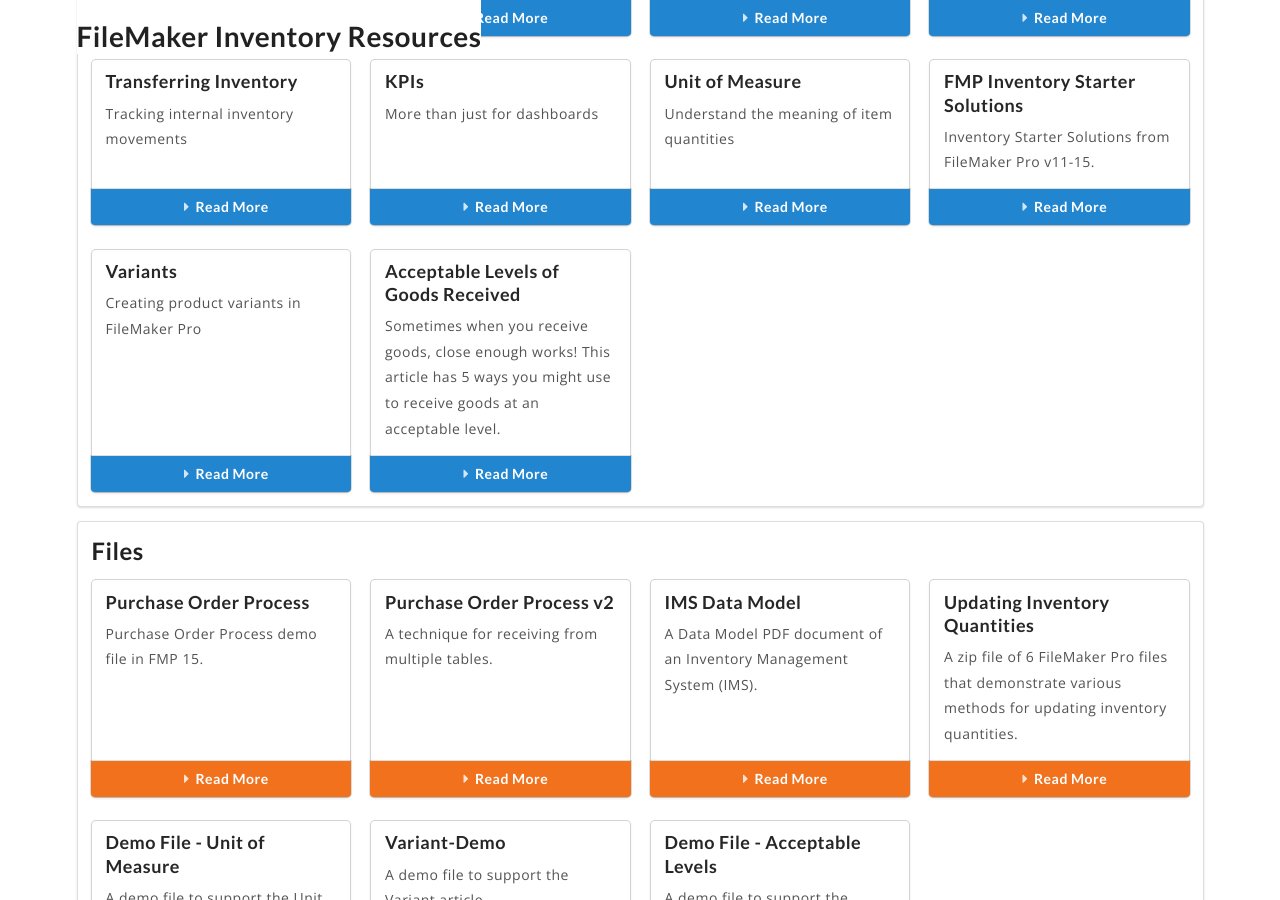
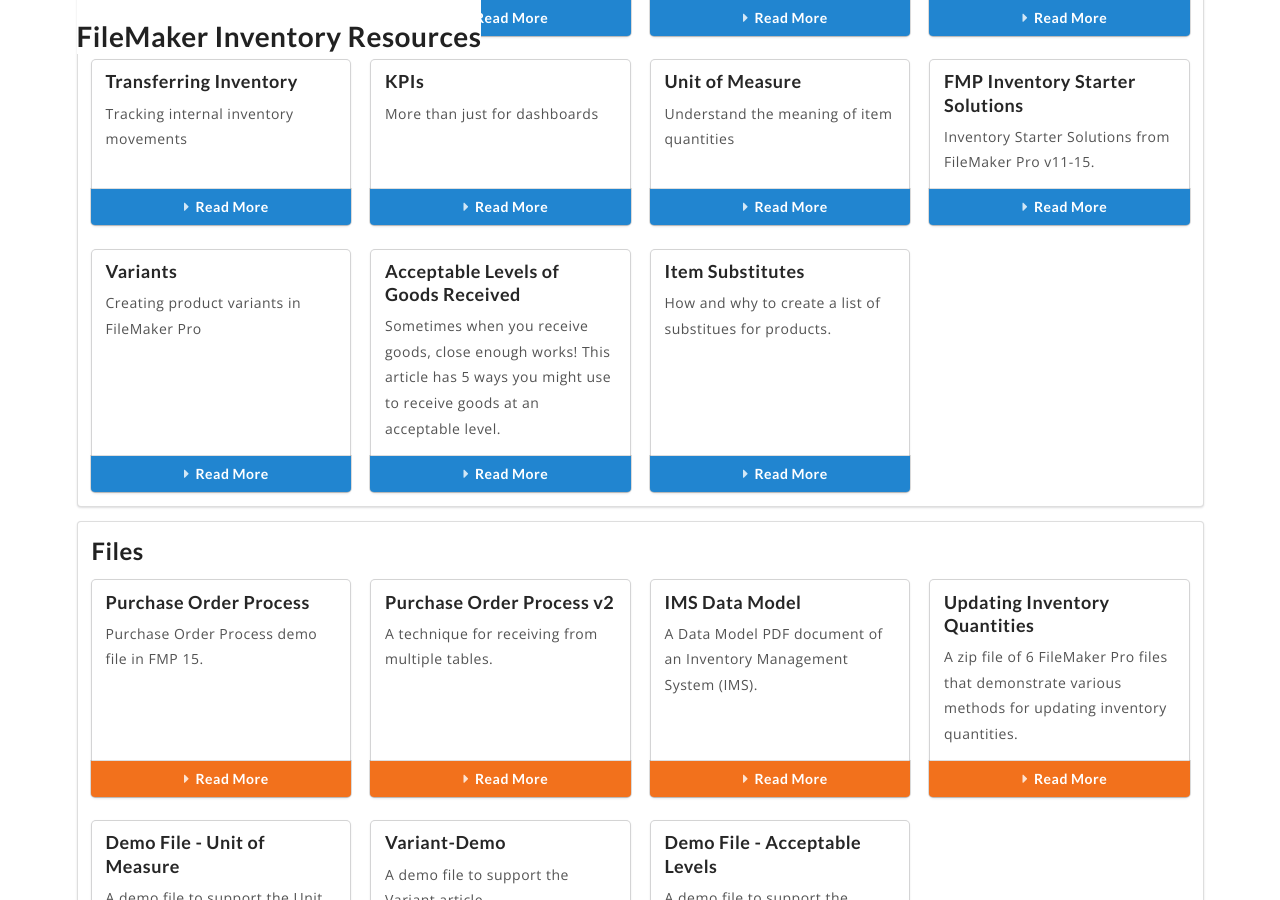
Before and after one commit to danielshanahan/FileMakerInventoryResources, a Jekyll site: the page built from index.md, in a window 1280 px wide and 900 px high, scrolled down 1163 px. Built offline with Jekyll 4.4.1, drawn with Linux system fonts in a browser that asks for light colours; nearby versions of some CDN libraries.

Commit message:
Create 019-ItemSubstitutes.md

```diff
--- a/_articles/ItemSubstitutes.md
+++ b/_articles/019-ItemSubstitutes.md
@@ -1,4 +1,9 @@
-# Item Substitutes
+---
+layout: article
+title: Item Substitutes
+description: How and why to create a list of substitues for products.
+permalink: /Item-Substitutes.html
+---
 There are a couple of reasons to track substitutes for inventory items:
 
 1. Opportunity
```
